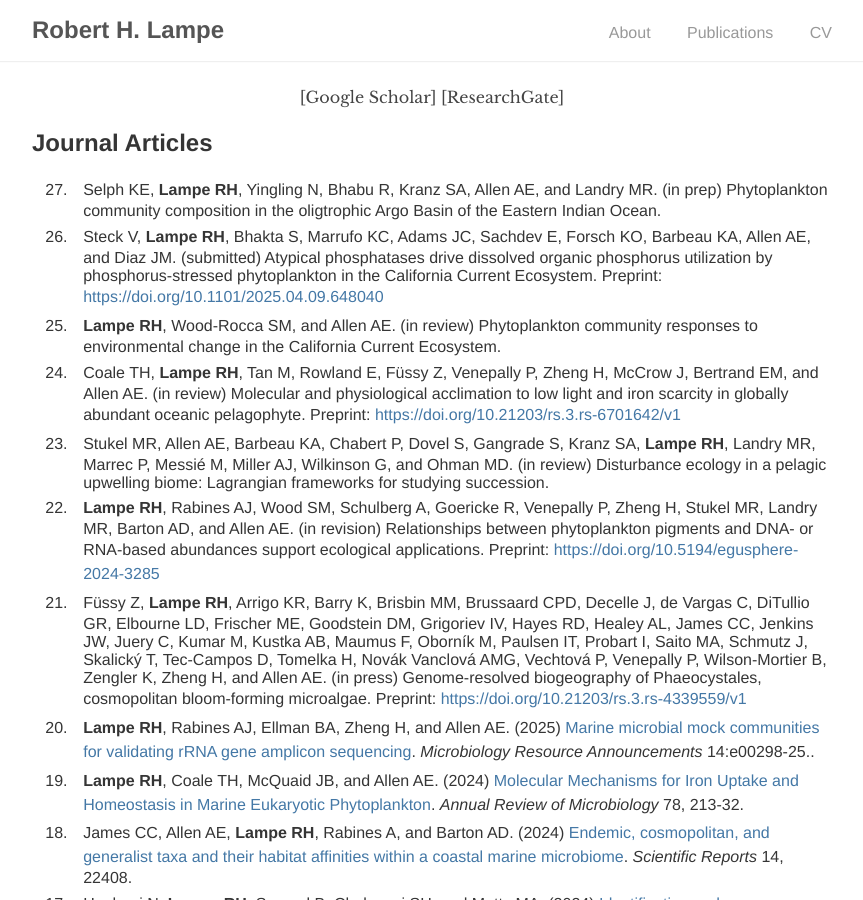
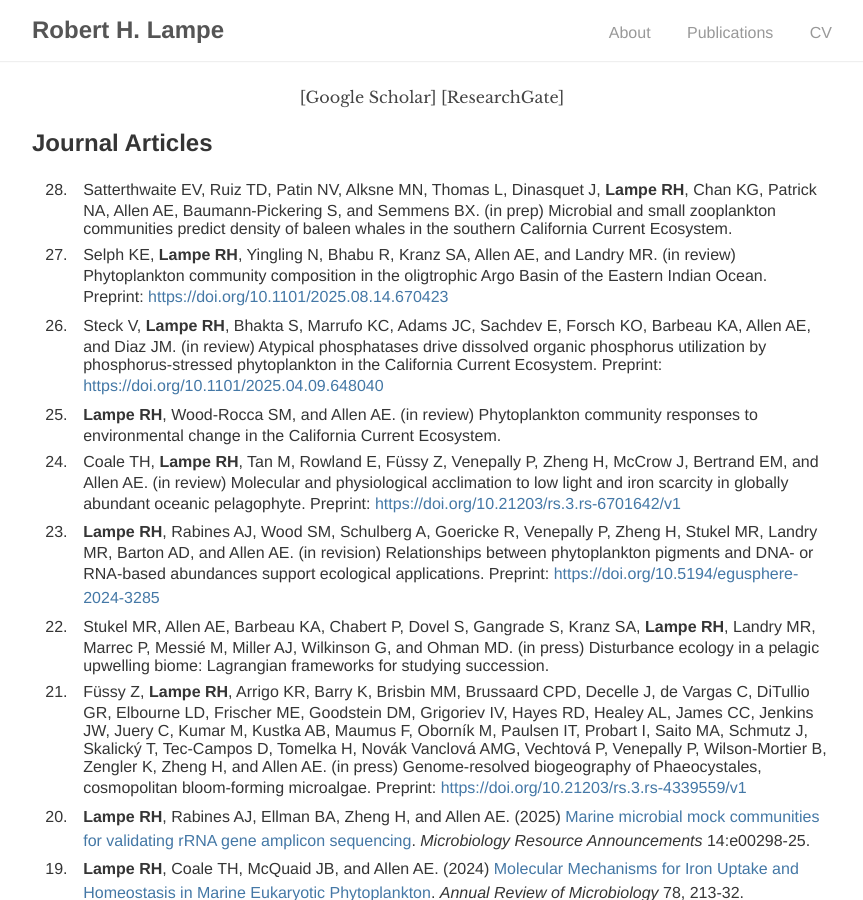
Before and after one commit to rhlampe/rhlampe.github.io, a Jekyll site: the page built from publications/index.html, in a window 1280 px wide and 900 px high. Shown: the whole window, without its empty margins (208-1071 px from the left). Built offline with Jekyll 4.4.1, drawn with Linux system fonts in a browser that asks for light colours.

Commit message:
Update pubs

```diff
--- a/publications/index.html
+++ b/publications/index.html
@@ -11,14 +11,15 @@ title: Publications
 
 <div id="publications" class="publications">
 <ol reversed>
-  <li>Selph KE, <b>Lampe RH</b>, Yingling N, Bhabu R, Kranz SA, Allen AE, and Landry MR. (in prep) Phytoplankton community composition in the oligtrophic Argo Basin of the Eastern Indian Ocean.</li>
-  <li>Steck V, <b>Lampe RH</b>, Bhakta S, Marrufo KC, Adams JC, Sachdev E, Forsch KO, Barbeau KA, Allen AE, and Diaz JM. (submitted) Atypical phosphatases drive dissolved organic phosphorus utilization by phosphorus-stressed phytoplankton in the California Current Ecosystem. Preprint: <a href="https://doi.org/10.1101/2025.04.09.648040">https://doi.org/10.1101/2025.04.09.648040</a></li>
+  <li>Satterthwaite EV, Ruiz TD, Patin NV, Alksne MN, Thomas L, Dinasquet J, <b>Lampe RH</b>, Chan KG, Patrick NA, Allen AE, Baumann-Pickering S, and Semmens BX. (in prep) Microbial and small zooplankton communities predict density of baleen whales in the southern California Current Ecosystem.</li>
+  <li>Selph KE, <b>Lampe RH</b>, Yingling N, Bhabu R, Kranz SA, Allen AE, and Landry MR. (in review) Phytoplankton community composition in the oligtrophic Argo Basin of the Eastern Indian Ocean. Preprint: <a href="https://doi.org/10.1101/2025.08.14.670423">https://doi.org/10.1101/2025.08.14.670423</a></li>
+  <li>Steck V, <b>Lampe RH</b>, Bhakta S, Marrufo KC, Adams JC, Sachdev E, Forsch KO, Barbeau KA, Allen AE, and Diaz JM. (in review) Atypical phosphatases drive dissolved organic phosphorus utilization by phosphorus-stressed phytoplankton in the California Current Ecosystem. Preprint: <a href="https://doi.org/10.1101/2025.04.09.648040">https://doi.org/10.1101/2025.04.09.648040</a></li>
   <li><b>Lampe RH</b>, Wood-Rocca SM, and Allen AE. (in review) Phytoplankton community responses to environmental change in the California Current Ecosystem.</li>
   <li>Coale TH, <b>Lampe RH</b>, Tan M, Rowland E, F&#252;ssy Z, Venepally P, Zheng H, McCrow J, Bertrand EM, and Allen AE. (in review) Molecular and physiological acclimation to low light and iron scarcity in globally abundant oceanic pelagophyte. Preprint: <a href="https://doi.org/10.21203/rs.3.rs-6701642/v1">https://doi.org/10.21203/rs.3.rs-6701642/v1</a></li>
-  <li>Stukel MR, Allen AE, Barbeau KA, Chabert P, Dovel S, Gangrade S, Kranz SA, <b>Lampe RH</b>, Landry MR, Marrec P, Messi&eacute; M, Miller AJ, Wilkinson G, and Ohman MD. (in review) Disturbance ecology in a pelagic upwelling biome: Lagrangian frameworks for studying succession.</li>
   <li><b>Lampe RH</b>, Rabines AJ, Wood SM, Schulberg A, Goericke R, Venepally P, Zheng H, Stukel MR, Landry MR, Barton AD, and Allen AE. (in revision) Relationships between phytoplankton pigments and DNA- or RNA-based abundances support ecological applications. Preprint: <a href="https://doi.org/10.5194/egusphere-2024-3285">https://doi.org/10.5194/egusphere-2024-3285</a></li>
+  <li>Stukel MR, Allen AE, Barbeau KA, Chabert P, Dovel S, Gangrade S, Kranz SA, <b>Lampe RH</b>, Landry MR, Marrec P, Messi&eacute; M, Miller AJ, Wilkinson G, and Ohman MD. (in press) Disturbance ecology in a pelagic upwelling biome: Lagrangian frameworks for studying succession.</li>
   <li>F&#252;ssy Z, <b>Lampe RH</b>, Arrigo KR, Barry K, Brisbin MM, Brussaard CPD, Decelle J, de Vargas C, DiTullio GR, Elbourne LD, Frischer ME, Goodstein DM, Grigoriev IV, Hayes RD, Healey AL, James CC, Jenkins JW, Juery C, Kumar M, Kustka AB, Maumus F, Oborn&iacute;k M, Paulsen IT, Probart I, Saito MA, Schmutz J, Skalick&#253; T, Tec-Campos D, Tomelka H, Nov&#225;k Vanclov&#225; AMG, Vechtov&#225; P, Venepally P, Wilson-Mortier B, Zengler K, Zheng H, and Allen AE. (in press) Genome-resolved biogeography of Phaeocystales, cosmopolitan bloom-forming microalgae. Preprint: <a href="https://doi.org/10.21203/rs.3.rs-4339559/v1">https://doi.org/10.21203/rs.3.rs-4339559/v1</a></li>
-  <li><b>Lampe RH</b>, Rabines AJ, Ellman BA, Zheng H, and Allen AE. (2025) <a href="https://doi.org/10.1128/mra.00298-25">Marine microbial mock communities for validating rRNA gene amplicon sequencing</a>. <i>Microbiology Resource Announcements</i> 14:e00298-25..</li>
+  <li><b>Lampe RH</b>, Rabines AJ, Ellman BA, Zheng H, and Allen AE. (2025) <a href="https://doi.org/10.1128/mra.00298-25">Marine microbial mock communities for validating rRNA gene amplicon sequencing</a>. <i>Microbiology Resource Announcements</i> 14:e00298-25.</li>
   <li><b>Lampe RH</b>, Coale TH, McQuaid JB, and Allen AE. (2024) <a href="https://doi.org/10.1146/annurev-micro-041222-023252">Molecular Mechanisms for Iron Uptake and Homeostasis in Marine Eukaryotic Phytoplankton</a>. <i>Annual Review of Microbiology</i> 78, 213-32.</li>
   <li>James CC, Allen AE, <b>Lampe RH</b>, Rabines A, and Barton AD. (2024) <a href="https://doi.org/10.1038/s41598-024-69991-3">Endemic, cosmopolitan, and generalist taxa and their habitat affinities within a coastal marine microbiome</a>. <i>Scientific Reports</i> 14, 22408.</li>
   <li>Haghani N, <b>Lampe RH</b>, Samuel B, Chalasani SH, and Matty MA. (2024) <a href="https://journals.asm.org/doi/10.1128/spectrum.00169-24">Identification and characterization of a skin microbiome on <i>Caenorhabditis elegans</i> suggests environmental microbes confer cuticle protection</a>. <i>Microbiology Spectrum</i> 12:e00169-24.</li>
```
